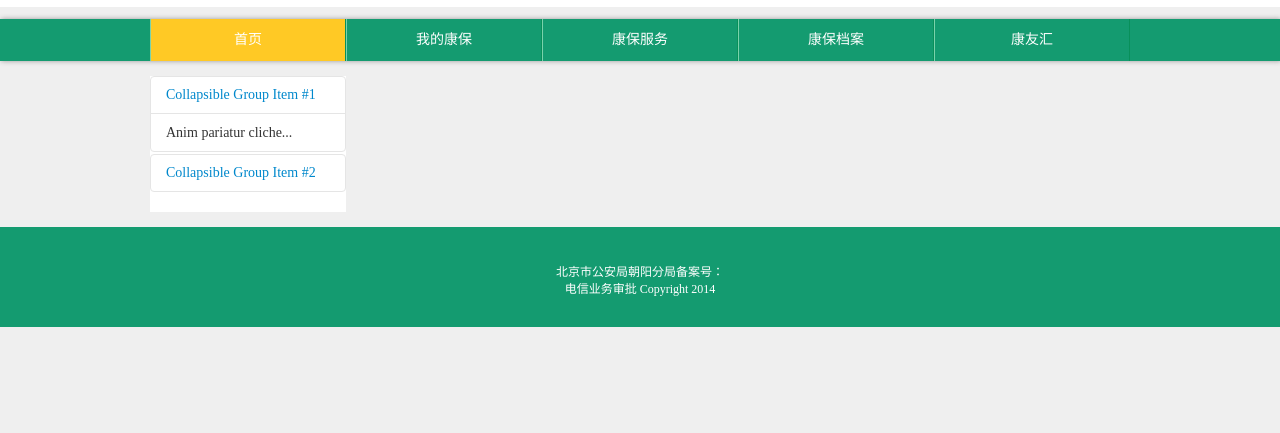
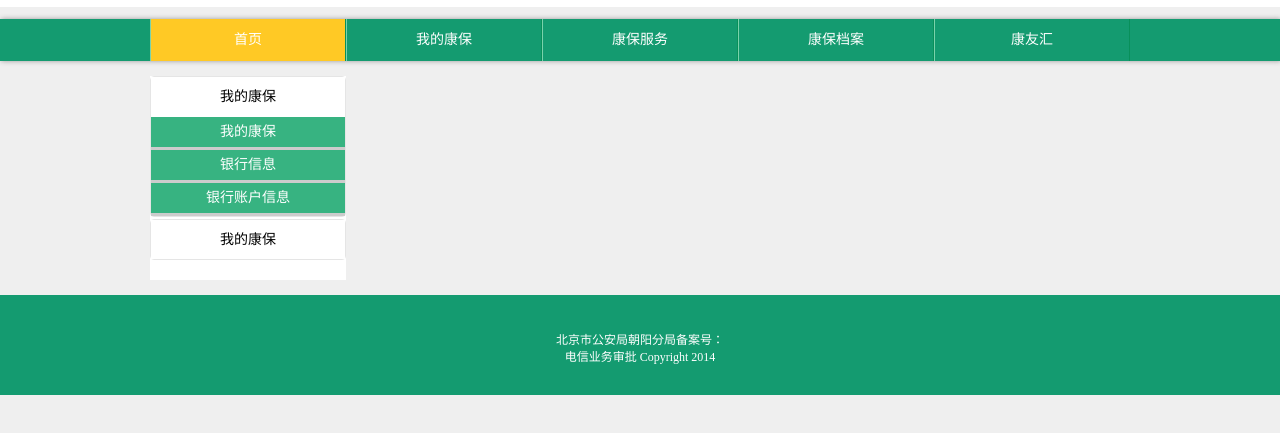
Before and after one commit to littleduner/kb-project-v2, a website: page mykb_index.html in a window 1280 px wide. Shown: the part 63-496 px from the top of the page. Drawn offline with Linux system fonts and the light colour scheme.

Commit message:
康保服务平台 边栏

```diff
--- a/mykb_index.html
+++ b/mykb_index.html
@@ -36,34 +36,39 @@
 			<div class="leftarea l">
 
 				<div class="left_nav">
-					<ul>
-						<div class="accordion" id="accordion2">
+					<div class="accordion tc" id="accordion1">
 					  <div class="accordion-group">
 						<div class="accordion-heading">
-					  <a class="accordion-toggle" data-toggle="collapse" data-parent="#accordion2" href="#collapseOne">
-						Collapsible Group Item #1
+						  <a data-toggle="collapse" data-parent="#accordion1" href="#collapseOne">
+							我的康保
 						  </a>
 						</div>
 						<div id="collapseOne" class="accordion-body collapse in">
-					  <div class="accordion-inner">
-						Anim pariatur cliche...
-					  </div>
+
+							<ul>
+								<li><a>我的康保</a></li>
+								<li><a>银行信息</a></li>
+								<li><a>银行账户信息</a></li>
+							</ul>
+
 						</div>
 					  </div>
 					  <div class="accordion-group">
 						<div class="accordion-heading">
-					  <a class="accordion-toggle" data-toggle="collapse" data-parent="#accordion2" href="#collapseTwo">
-						Collapsible Group Item #2
+						  <a data-toggle="collapse" data-parent="#accordion1" href="#collapseTwo">
+							我的康保
 						  </a>
 						</div>
 						<div id="collapseTwo" class="accordion-body collapse">
-					  <div class="accordion-inner">
-						Anim pariatur cliche...
+
+							<ul>
+								<li><a>我的康保</a></li>
+								<li><a>银行信息</a></li>
+								<li><a>银行账户信息</a></li>
+							</ul>
+
 						</div>
 					  </div>
-				  </div>
-				</div>
-					</ul>
 				</div>
 			</div>
 			<div class="mainarea l">
--- a/stylesheets/commonpage.less
+++ b/stylesheets/commonpage.less
@@ -47,8 +47,31 @@ section.kb_section{
 		width:20%;
 		background:@contentbgcolor;
 		.left_nav{
-			width:100%;
+			.accordion{
+				.accordion-heading{
+					background:@contentbgcolor;
 
+					padding:10px;
+					a{
+						text-decoration:none;
+						cursor:default;
+						color:#000;
+					}
+				}
+				.accordion-body{
+					ul{
+							li{
+								padding:5px;
+								background:@maincolor;
+								border-bottom:3px solid #ccc;
+								a{
+									cursor:pointer;
+									color:@contentbgcolor;
+								}
+							}
+					}
+				}
+			}
 		}
 	 }
 	 .mainarea{
```
Also changed, not shown: lib/myJquery.min.js, stylesheets/myStyle.css. Lines whose indentation alone changed are shown as unchanged.
